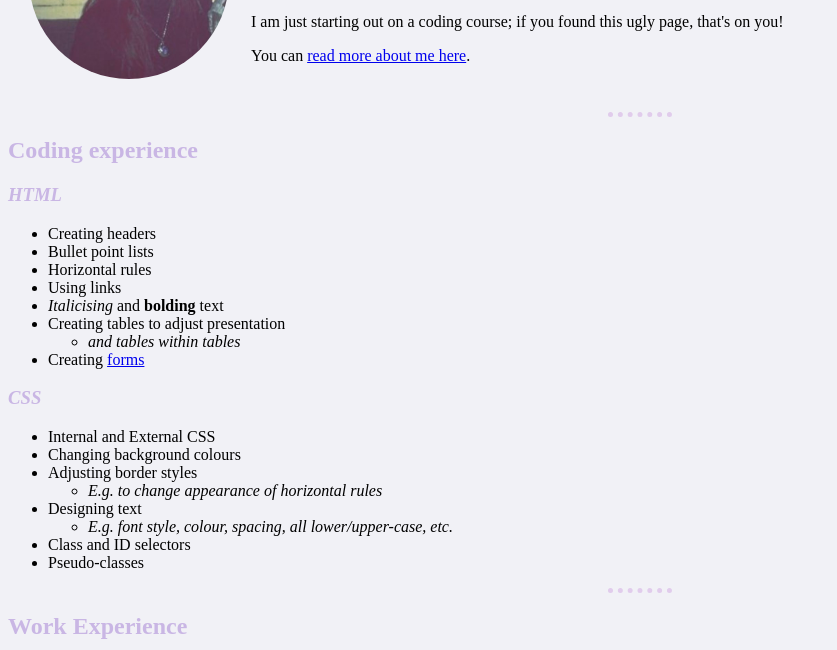
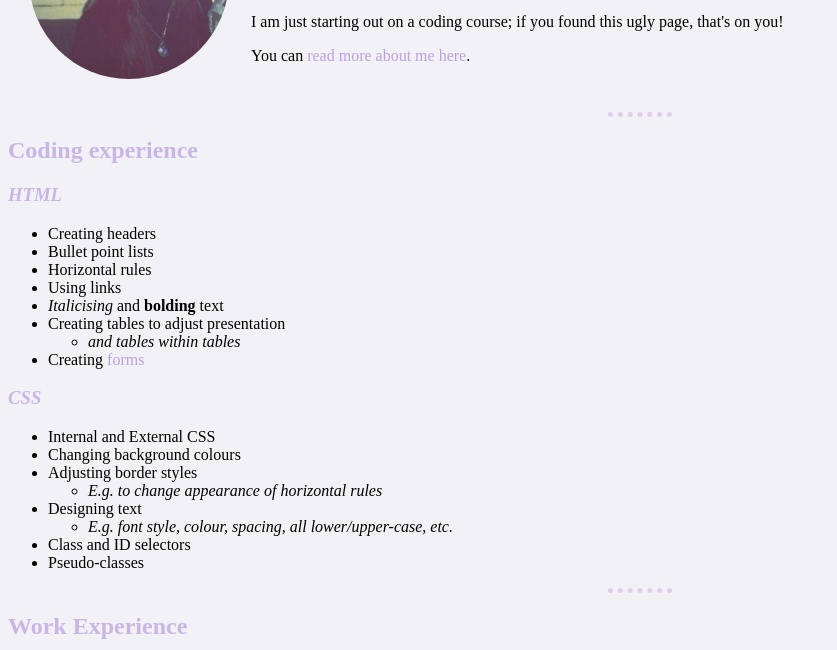
Before and after one commit to sarahgillborn/Coding, a plain HTML site: page index.html in a window 1280 px wide. Shown: the part 150-800 px from the top of the page, without its empty margins (0-837 px from the left). Drawn offline with Linux system fonts and the light colour scheme.

Commit message:
Update styles.css

```diff
--- a/styles.css
+++ b/styles.css
@@ -1,5 +1,19 @@
+/***TAG SELECTORS***/
+
 body {
   background-color: #F1F1F6;
+}
+
+a:hover {
+  background-color: #E3E2E3;
+  color: #BE9FE1;
+  text-decoration: none;
+}
+/*** a:hover above indicates a 'pseudo-class', changing the state of anchors when hovered over***/
+
+a:link {
+  color: #BE9FE1;
+  text-decoration: none;
 }
 
 hr {
@@ -25,14 +39,13 @@ h3 {
   font-style: italic;
 }
 
+/***CLASS SELECTORS***/
+
 .image {
   border-radius: 100%;
   height: 200px;
   width: 200px;
   object-fit: cover;
+  /***^ CSSLint calling this an unknown property but it has worked as intended on the page.
+  (This object fit as 'cover' makes the photo fit into the border radius (circle) without being stretched.)***/
 }
-
-a:hover {
-  background-color: #E3E2E3;
-  color: #BE9FE1;
-}
```
